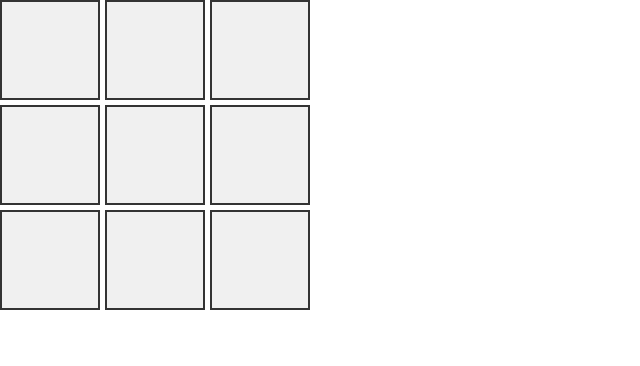
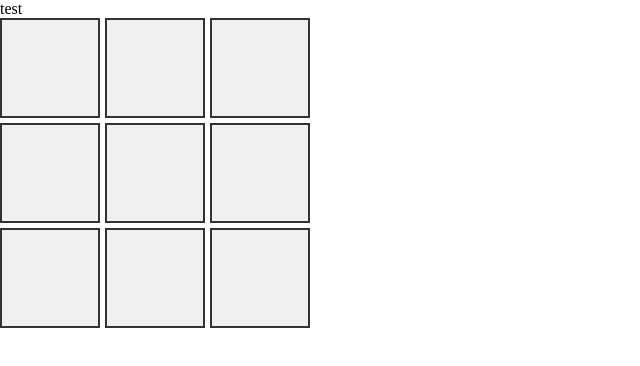
Before and after one commit to sbillsborough/tic-tac-toe, a plain HTML site: page index.html in a window 1280 px wide. Shown: the whole page, without its empty margins (0-640 px from the left). Drawn offline with Linux system fonts and the light colour scheme.

Commit message:
Score container
Added a div to the HTML with a class of scores-container
Added IIFE that querySelects the scores-container element
creates scorePara p element
adds the clkass scores-paragraph
adds 'test' text content to the paragraph
appends scorePara as a child of scoreContainerEl

```diff
--- a/assets/scripts/app.js
+++ b/assets/scripts/app.js
@@ -1,3 +1,4 @@
+import { scoreBoard } from "./gameBoard.js";
 import { gameBoard } from "./gameBoard.js";
 import { player1 } from "./players.js";
 import { player2 } from "./players.js";
--- a/assets/scripts/gameBoard.js
+++ b/assets/scripts/gameBoard.js
@@ -1,6 +1,16 @@
 import { player1 } from "./players.js";
 import { player2 } from "./players.js";
 import { winCombinations } from "./gameFlow.js";
+
+// Draws the score board
+export const scoreBoard = (function () {
+  const scoreContainerEl = document.querySelector(".scores-container");
+  const scorePara = document.createElement("p");
+  scorePara.classList.add("score-paragraph");
+  scorePara.textContent = `test`;
+
+  scoreContainerEl.appendChild(scorePara);
+})();
 
 // Draws the game board and adds classes/attributes
 export const gameBoard = (function () {
--- a/index.html
+++ b/index.html
@@ -10,8 +10,8 @@
 </head>
 
 <body>
+  <div class="scores-container"></div>
   <div class="board-container"></div>
-
 </body>
 
 </html>
```
